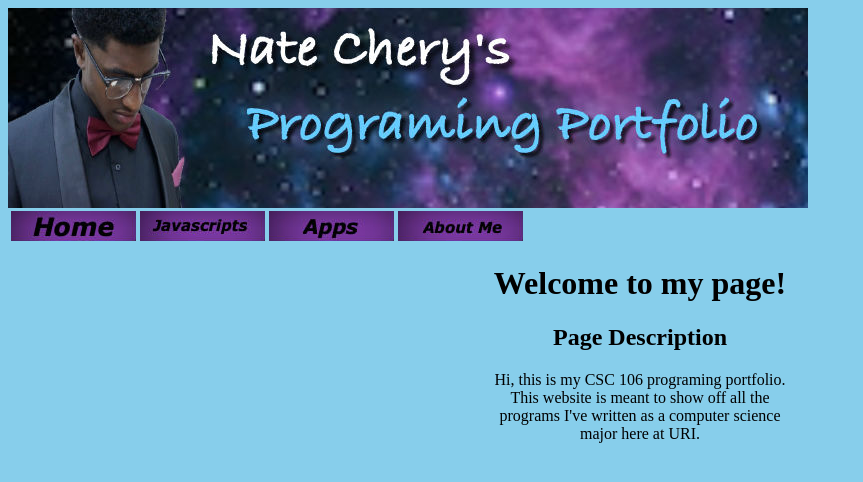
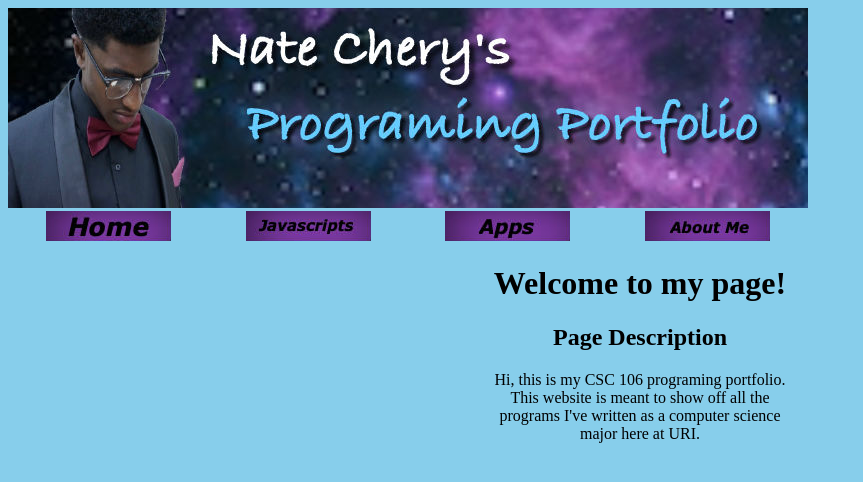
Before and after one commit to nchery140/nchery140.github.io, a plain HTML site: page index.html in a window 1280 px wide. Shown: the whole page, without its empty margins (0-863 px from the left). Drawn offline with Linux system fonts and the light colour scheme.

Commit message:
Update style.css

```diff
--- a/style.css
+++ b/style.css
@@ -1,3 +1,3 @@
 Body {Background-color: #87CEEB;}
 
-#nav-table {width:800px;}
+#nav-bar {width:800px;}
```
